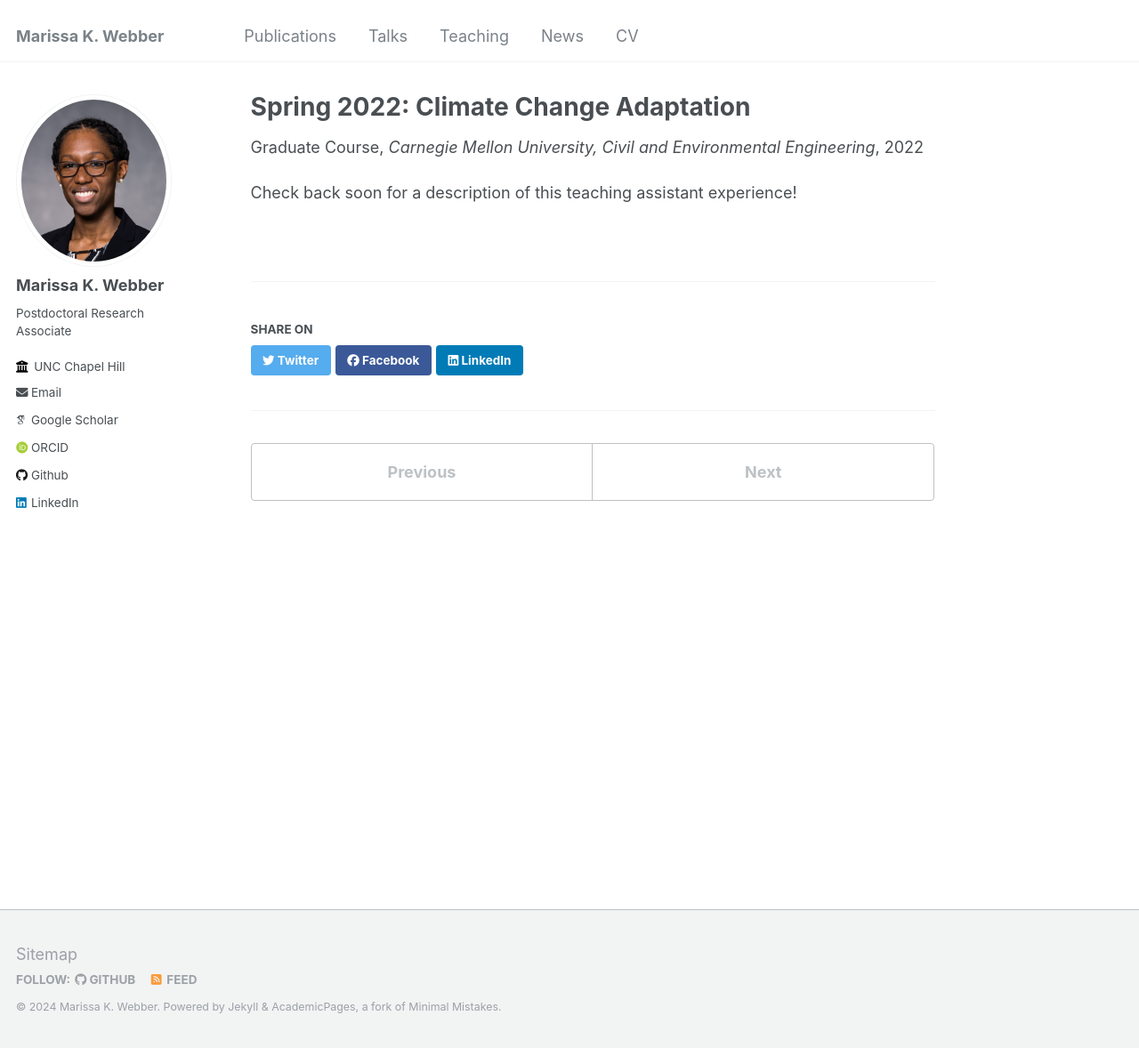
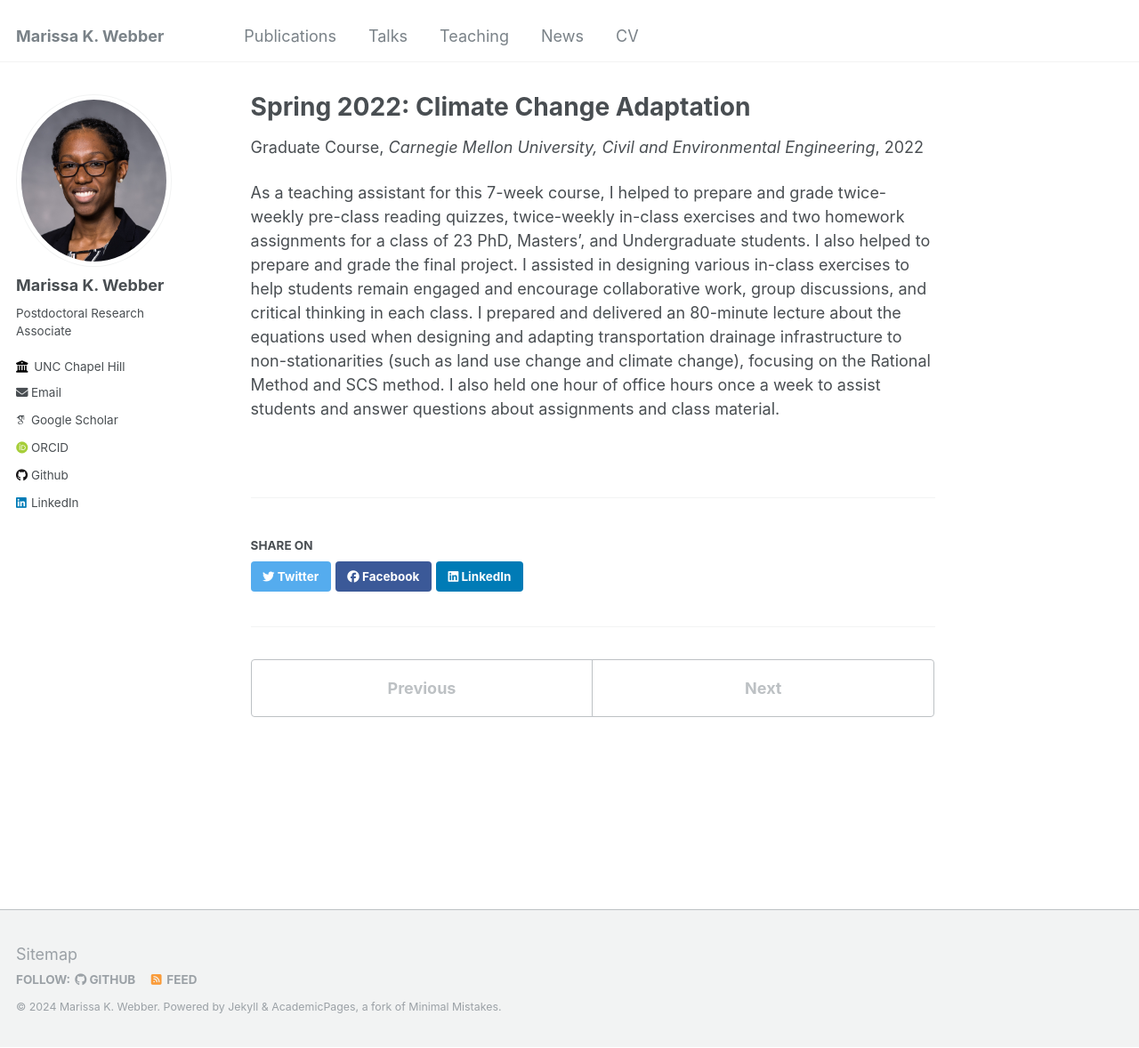
Before and after one commit to mwebber2/marissakwebber, a Jekyll site: the page built from _teaching/2022-12749.md, in a window 1280 px wide and 1178 px high. Shown: the whole window at 89% size. Built offline with Jekyll 4.4.1, drawn with Linux system fonts in a browser that asks for light colours; some web fonts are replaced.

Commit message:
Update 2022-12749.md
Add description

```diff
--- a/_teaching/2022-12749.md
+++ b/_teaching/2022-12749.md
@@ -8,4 +8,5 @@ date: 2022-05-14
 location: "Pittsburgh, PA, USA"
 ---
 
-Check back soon for a description of this teaching assistant experience!
+As a teaching assistant for this 7-week course, I helped to prepare and grade twice-weekly pre-class reading quizzes, twice-weekly in-class exercises and two homework assignments for a class of 23 PhD, Masters’, and Undergraduate students. I also helped to prepare and grade the final project. I assisted in designing various in-class exercises to help students remain engaged and encourage collaborative work, group discussions, and critical thinking in each class.
+I prepared and delivered an 80-minute lecture about the equations used when designing and adapting transportation drainage infrastructure to non-stationarities (such as land use change and climate change), focusing on the Rational Method and SCS method. I also held one hour of office hours once a week to assist students and answer questions about assignments and class material.
```
